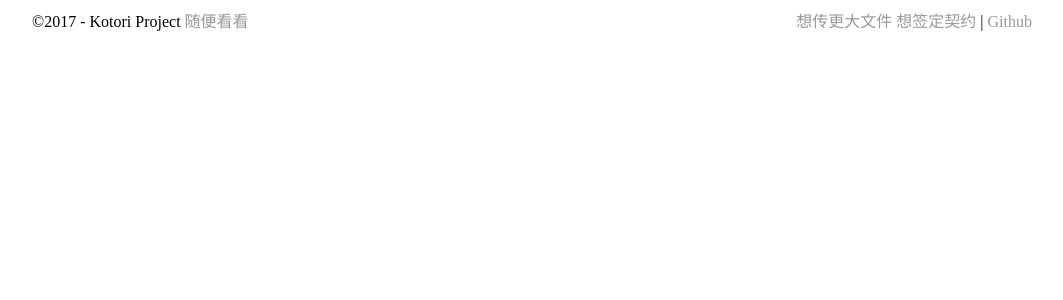
After one commit to xubeiyan/kotori-project, a PHP site: page /templates/default/list.html in a window 1280 px wide. The commit adds this page. Shown: the top 300 px of the page, without its empty margins (108-1171 px from the left). Run offline with PHP 8.4, Linux system fonts and the light colour scheme.

Commit message:
add list.html and some style into main.css...

```diff
--- a/php/templates/default/css/main.css
+++ b/php/templates/default/css/main.css
@@ -17,6 +17,12 @@ div#preview {
 div#footer {
 	margin-top:5px;
 	width: 600px;
+}
+
+div#footer-wide {
+	margin-top:5px;
+	margin-bottom:5px;
+	width:1000px;
 }
 
 img#uploadImg {
--- /dev/null
+++ b/php/templates/default/list.html
@@ -0,0 +1,27 @@
+<!DOCTYPE html>
+<html>
+<head>
+<meta http-equiv="Content-Type" content="text/html; charset=utf-8" />
+<link rel="stylesheet" type="text/css" href="%template%/css/main.css" />
+<title>文件列表</title>
+</head>
+<body>
+
+<div id="footer-wide" class="autoLR">
+	<ul class="footer-left">
+		<li>&copy;2017</li>
+		<li>-</li>
+		<li title="某个图床">Kotori Project</li>
+		<li title="奇怪的按钮"><a href="?random">随便看看</a></li>
+	</ul>
+	<ul class="footer-right">
+		<li><a href="?login">想传更大文件</a></li>
+		<li><a href="?register">想签定契约</a></li>
+		<li>|</li>
+		<li><a href="https://github.com/xubeiyan/kotori-project">Github</a></li>
+	</ul>
+
+</div>
+</body>
+<!--<script type="text/javascript" src="%template%/js/tools.js"></script>-->
+</html>
```
